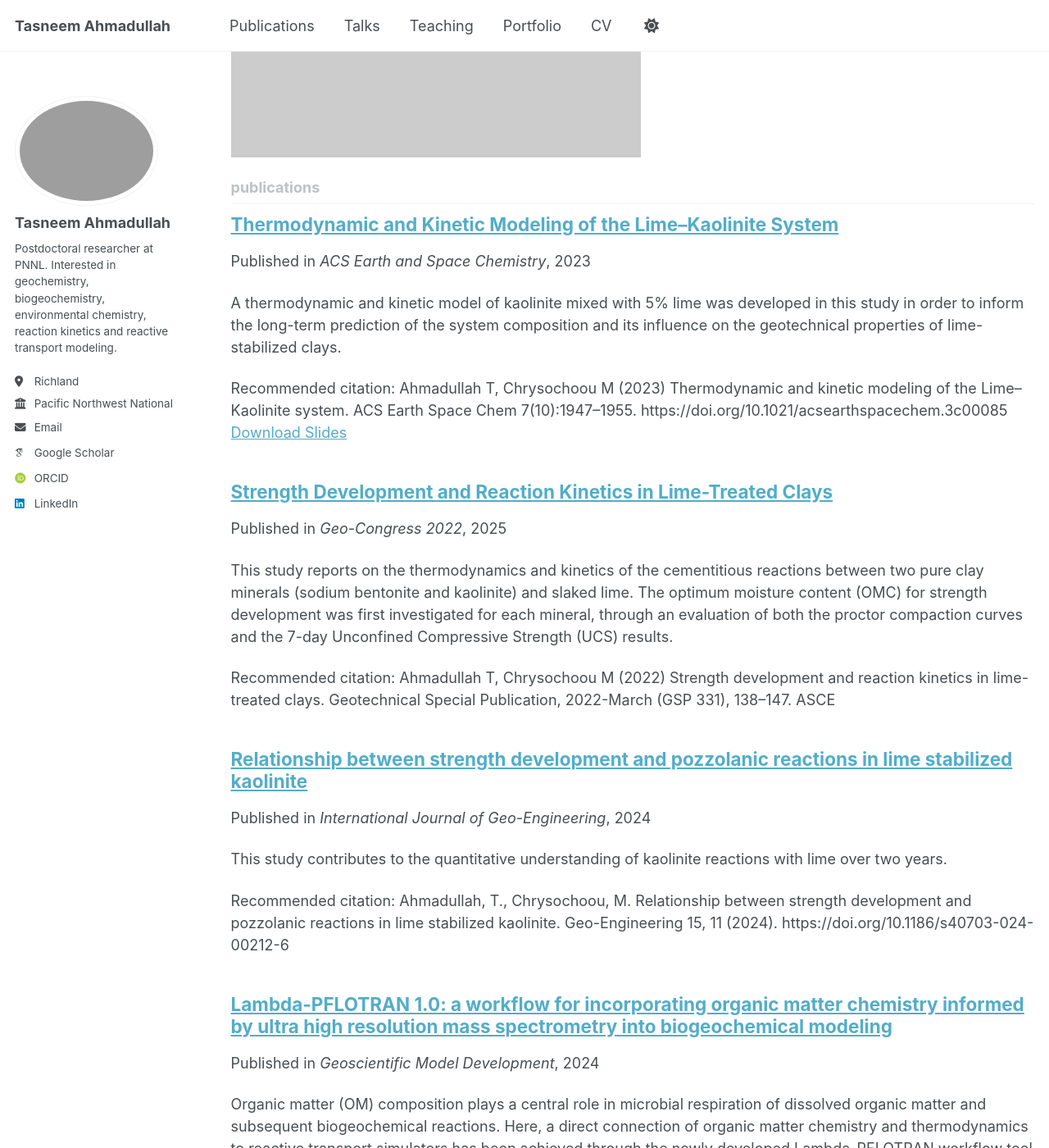
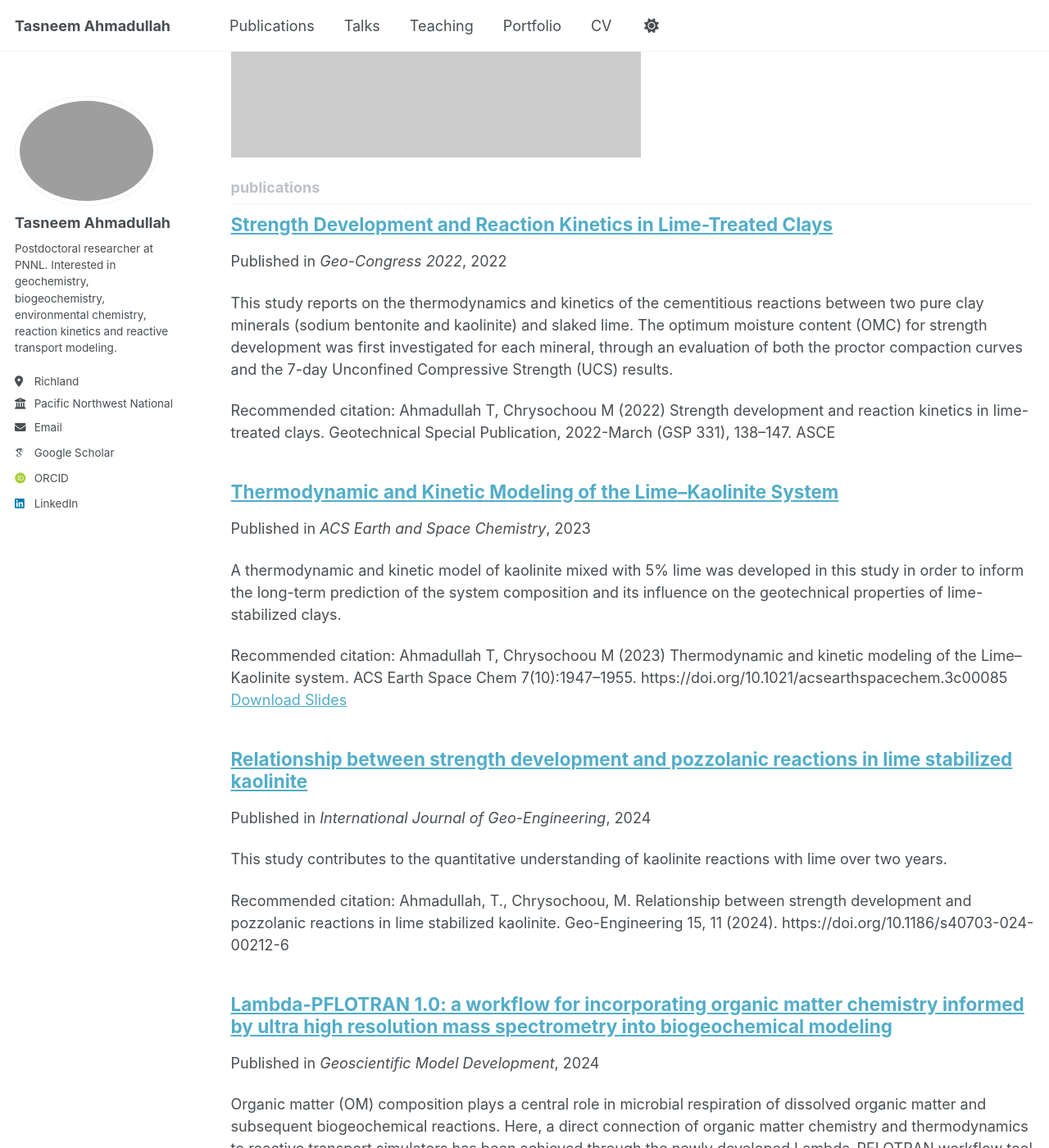
Before and after one commit to tasneemAhmadullah/tasneemahmadullah.github.io, a Jekyll site: the page built from _pages/collection-archive.html, in a window 1280 px wide and 1400 px high, scrolled down 893 px. Shown: the whole window at 82% size. Built offline with Jekyll 4.4.1, drawn with Linux system fonts in a browser that asks for light colours; some web fonts are replaced; a script that is not in the unit is left out.

Commit message:
Update and rename 2024-02-17kaolinite_bentonite.md to 2022-03-17-kaolinite_bentonite.md

```diff
--- a/_publications/2024-02-17kaolinite_bentonite.md
+++ b/_publications/2022-03-17-kaolinite_bentonite.md
@@ -4,6 +4,7 @@ collection: publications
 category: conferences
 excerpt: 'This study reports on the thermodynamics and kinetics of the cementitious reactions between two pure clay minerals (sodium bentonite and kaolinite) and slaked lime. The optimum moisture content (OMC) for strength development was first investigated for each mineral, through an evaluation of both the proctor compaction curves and the 7-day Unconfined Compressive Strength (UCS) results.'
 permalink: https://ascelibrary.org/doi/abs/10.1061/9780784484012.014
+date: 2022-03-17
 venue: 'Geo-Congress 2022'
 citation: 'Ahmadullah T, Chrysochoou M (2022) Strength development and reaction kinetics in lime-treated clays. Geotechnical Special Publication, 2022-March (GSP 331), 138–147. ASCE'
 ---
```
